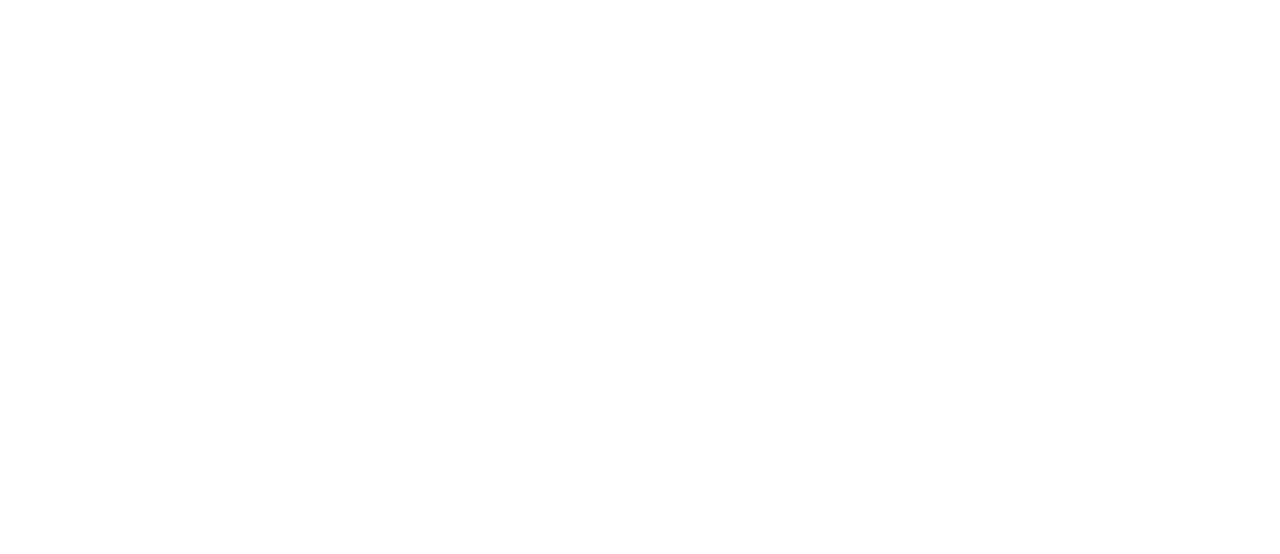
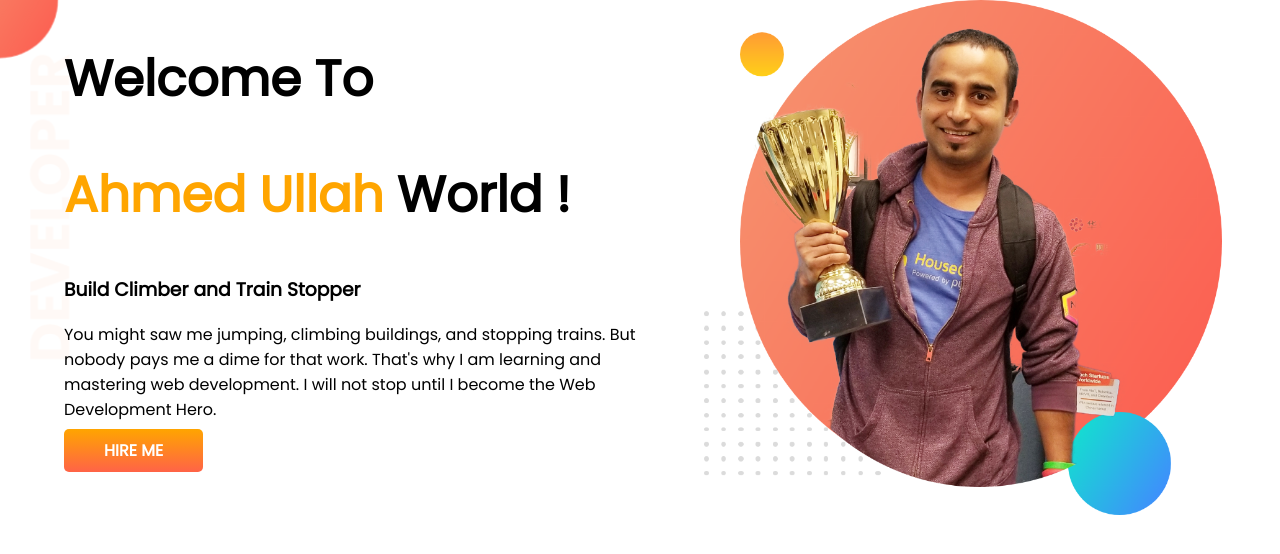
Before and after one commit to ahmedullah12/developer-portfolio, a plain HTML site: page index.html in a window 1280 px wide. Drawn offline with Linux system fonts and the light colour scheme.

Commit message:
initial commit

```diff
--- a/index.html
+++ b/index.html
@@ -4,10 +4,24 @@
     <meta charset="UTF-8">
     <meta http-equiv="X-UA-Compatible" content="IE=edge">
     <meta name="viewport" content="width=device-width, initial-scale=1.0">
+    <link rel="preconnect" href="https://fonts.googleapis.com">
+    <link rel="preconnect" href="https://fonts.gstatic.com" crossorigin>
+    <link href="https://fonts.googleapis.com/css2?family=Poppins&display=swap" rel="stylesheet">
     <link rel="stylesheet" href="style.css">
     <title>Ahmed Portfolio</title>
 </head>
 <body>
-
+    <section class="top-banner">
+        <div class="half-width">
+            <h1>Welcome To</h1>
+            <h1><span class="orange-color">Ahmed Ullah</span> World !</h1>
+            <h3>Build Climber and Train Stopper</h3>
+            <p>You might saw me jumping, climbing buildings, and stopping trains. But nobody pays me a dime for that work. That's why I am learning and mastering web development. I will not stop until I become the Web Development Hero.</p>
+            <a class="link-button" target="_blank" href="https://www.linkedin.com/company/programminghero/">HIRE ME</a>
+        </div>
+        <div class="half-width">
+            <img src="images/jhankar.png" alt="">
+        </div>
+    </section>
 </body>
 </html>
--- a/style.css
+++ b/style.css
@@ -0,0 +1,34 @@
+body{
+    font-family: 'Poppins', sans-serif;
+    margin: 0;
+}
+h1{
+    font-size: 50px;
+}
+.orange-color{
+    color: orange;
+}
+section{
+    display: flex;
+}
+.half-width{
+    width: 50%;
+    padding-left: 5%;
+}
+.half-width img{
+    width: 90%;
+}
+.link-button{
+    text-decoration: none;
+    background-image: linear-gradient(orange, tomato);
+    color: white;
+    font-weight: 700;
+    padding: 10px 40px;
+    border-radius: 5px;
+
+}
+.top-banner{
+    background-image: url(images/top-banner.png);
+    background-repeat: no-repeat;
+
+}
```
Also changed, not shown: images/dream-bg.png (added), images/exp-bg.png (added), images/jhankar-pic-with-bg.jpg (added), images/jhankar.png (added), images/jhankar2.png (added), images/my-bg.png (added), images/my-bg2.png (added), images/top-banner.png (added), 7 other files.
